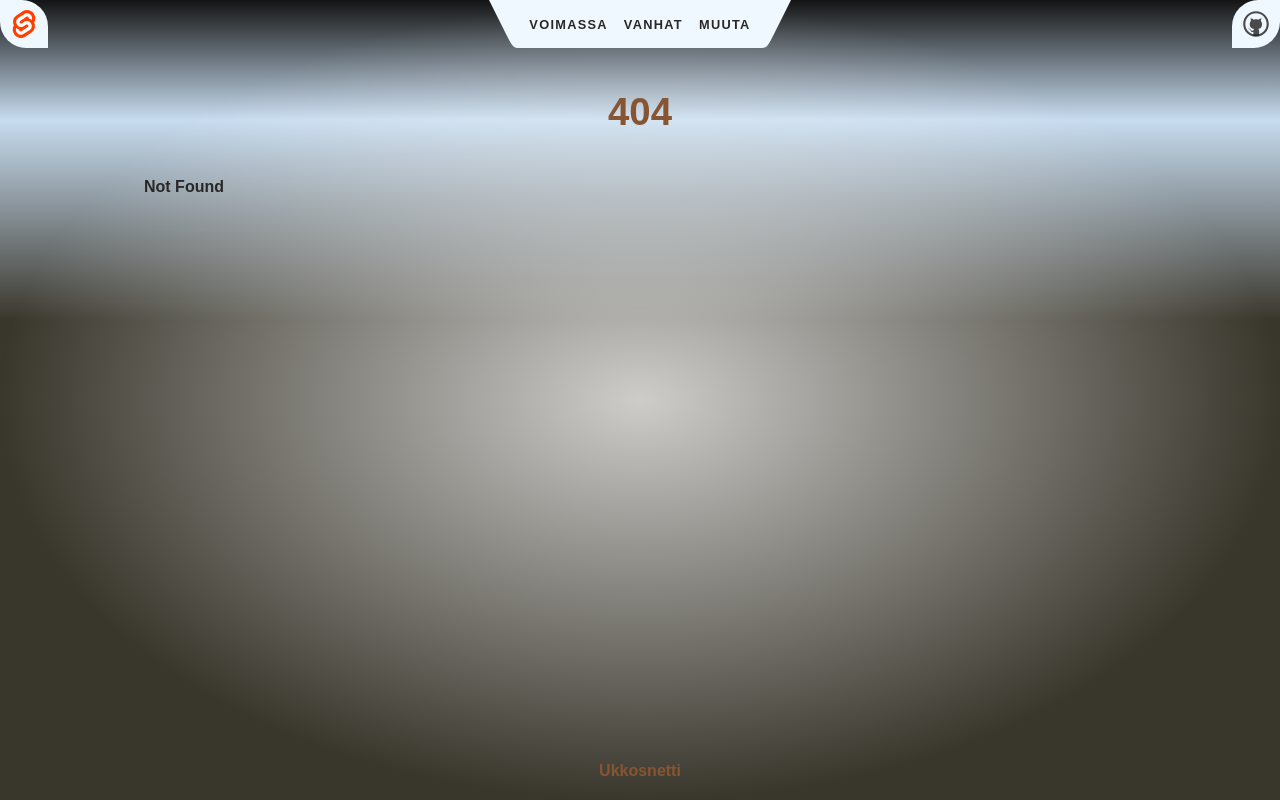
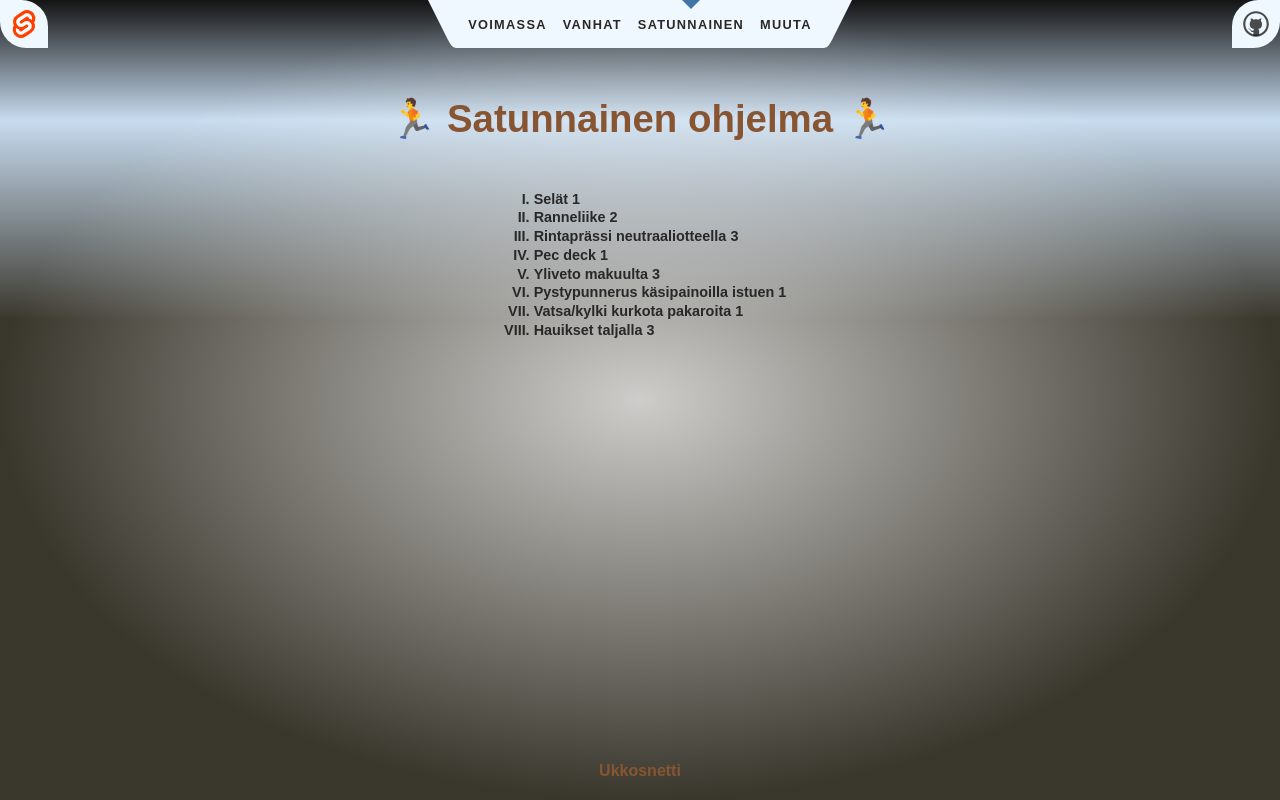
Before and after one commit to Humakt83/gymprog, a SvelteKit app: page /random in a window 1280 px wide. Before the commit this address had no page. Built offline with nearby package versions, Linux system fonts and the light colour scheme.

Commit message:
Random page section

```diff
--- a/src/lib/resources/gymprogs.json
+++ b/src/lib/resources/gymprogs.json
@@ -35,7 +35,7 @@
                     {"name": "Ylätalja eteen", "times": 2},
                     {"name": "Hauikset käsipainoilla", "times": 3},
 
-                    {"name": "Pystysoutu x 2", "times": 2},
+                    {"name": "Pystysoutu", "times": 2},
                     {"name": "Pystypunnerus käsipainoilla", "times": 3},
 
                     {"name": "Jalka ylös vatsat maaten", "times": 4},
--- a/src/routes/Header.svelte
+++ b/src/routes/Header.svelte
@@ -22,6 +22,9 @@
 			</li>
 			<li aria-current={$page.url.pathname === '/programs' ? 'page' : undefined}>
 				<a href="{base}/programs">Vanhat</a>
+			</li>
+			<li aria-current={$page.url.pathname === '/random' ? 'page' : undefined}>
+				<a href="{base}/random">Satunnainen</a>
 			</li>
 			<li aria-current={$page.url.pathname === '/about' ? 'page' : undefined}>
 				<a href="{base}/about">Muuta</a>
--- a/src/routes/Program.svelte
+++ b/src/routes/Program.svelte
@@ -4,7 +4,9 @@
 
 <div>
     {#each program as day, index}
-        <h2>Päivä {++index}</h2>
+        {#if program.length > 1}
+            <h2>Päivä {++index}</h2>
+        {/if}
         <ol>
             {#each day.moves as move}
                 <li>{move.name} {move.times}</li>
--- /dev/null
+++ b/src/routes/random/+page.svelte
@@ -0,0 +1,52 @@
+<script>
+	import gymprogs from '$lib/resources/gymprogs.json';
+    import Program from '../Program.svelte';
+
+	const moves = gymprogs.flatMap(program => program.program)
+        .flatMap(program => program.moves).map(move => move.name);
+
+    const generateProgram = () => {
+        const selectedMoves = [];
+
+        while (selectedMoves.length < 8) {
+            selectedMoves.push(moves[Math.floor(Math.random() * moves.length)]);
+        }
+
+        const mappedMoves = selectedMoves.map(move => {
+                return {name: move, times: Math.ceil(Math.random() * 3)}
+            });
+
+        return [{moves: mappedMoves}];
+    }
+
+    const generatedProgram = generateProgram();
+
+</script>
+
+<svelte:head>
+	<title>Satunnainen saliohjelma</title>
+	<meta name="description" content="randomly generated gym program" />
+</svelte:head>
+
+<section>
+	<h1>
+        🏃 Satunnainen ohjelma 🏃
+	</h1>
+
+    <Program program={generatedProgram}></Program>
+
+</section>
+
+<style>
+	section {
+		display: flex;
+		flex-direction: column;
+		align-items: center;
+		flex: 0.6;
+	}
+
+	h1 {
+		width: 100%;
+	}
+
+</style>
--- /dev/null
+++ b/src/routes/random/+page.ts
@@ -0,0 +1,3 @@
+// since there's no dynamic data here, we can prerender
+// it so that it gets served as a static asset in production
+export const prerender = true;
```
